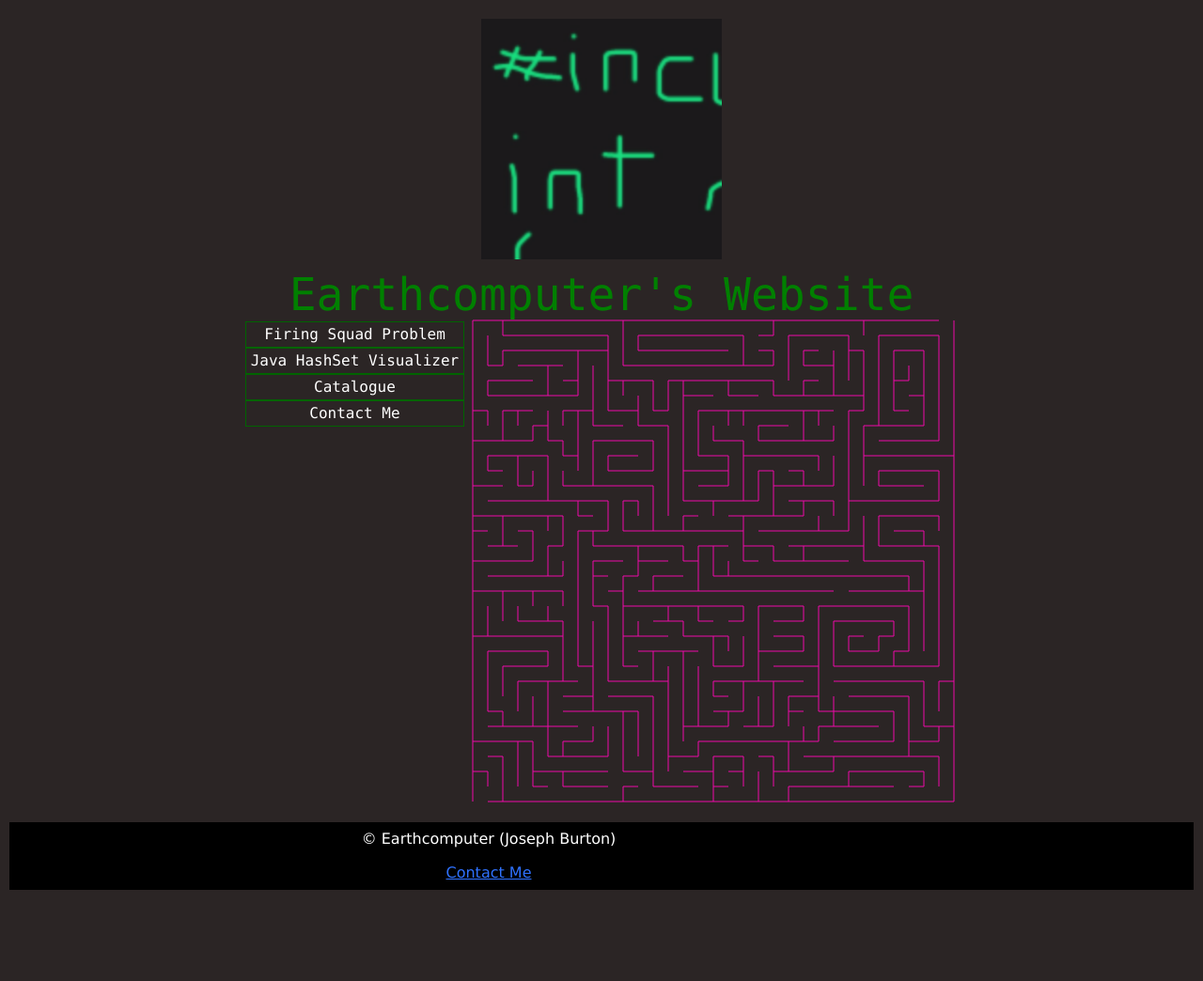
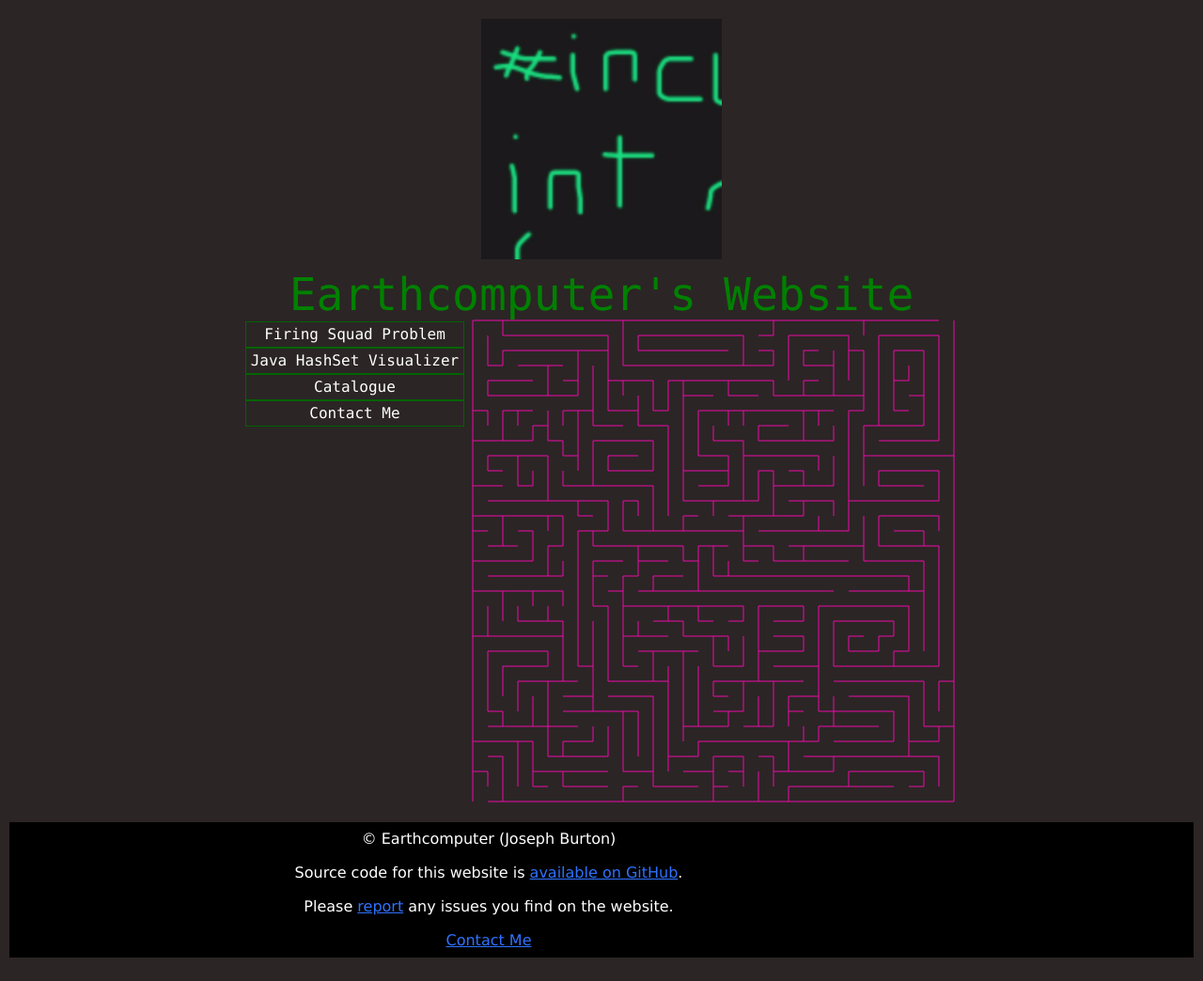
Before and after one commit to Earthcomputer/Earthcomputer.github.io, a Jekyll site: the page built from index.html, in a window 1280 px wide. Shown: the whole page at 94% size. Built offline with Jekyll 4.4.1, drawn with Linux system fonts in a browser that asks for light colours; before the commit the page ends 972 px from its top, so only the background shows below that.

Commit message:
Add link to source code of website in the footer

```diff
--- a/_includes/footer.html
+++ b/_includes/footer.html
@@ -3,6 +3,12 @@
         &copy; Earthcomputer (Joseph Burton)
     </p>
     <p>
+        Source code for this website is <a href="https://github.com/Earthcomputer/Earthcomputer.github.io">available on GitHub</a>.
+    </p>
+    <p>
+        Please <a href="https://github.com/Earthcomputer/Earthcomputer.github.io/issues">report</a> any issues you find on the website.
+    </p>
+    <p>
         <a href="/contact.html">Contact Me</a>
     </p>
 </footer>
```
